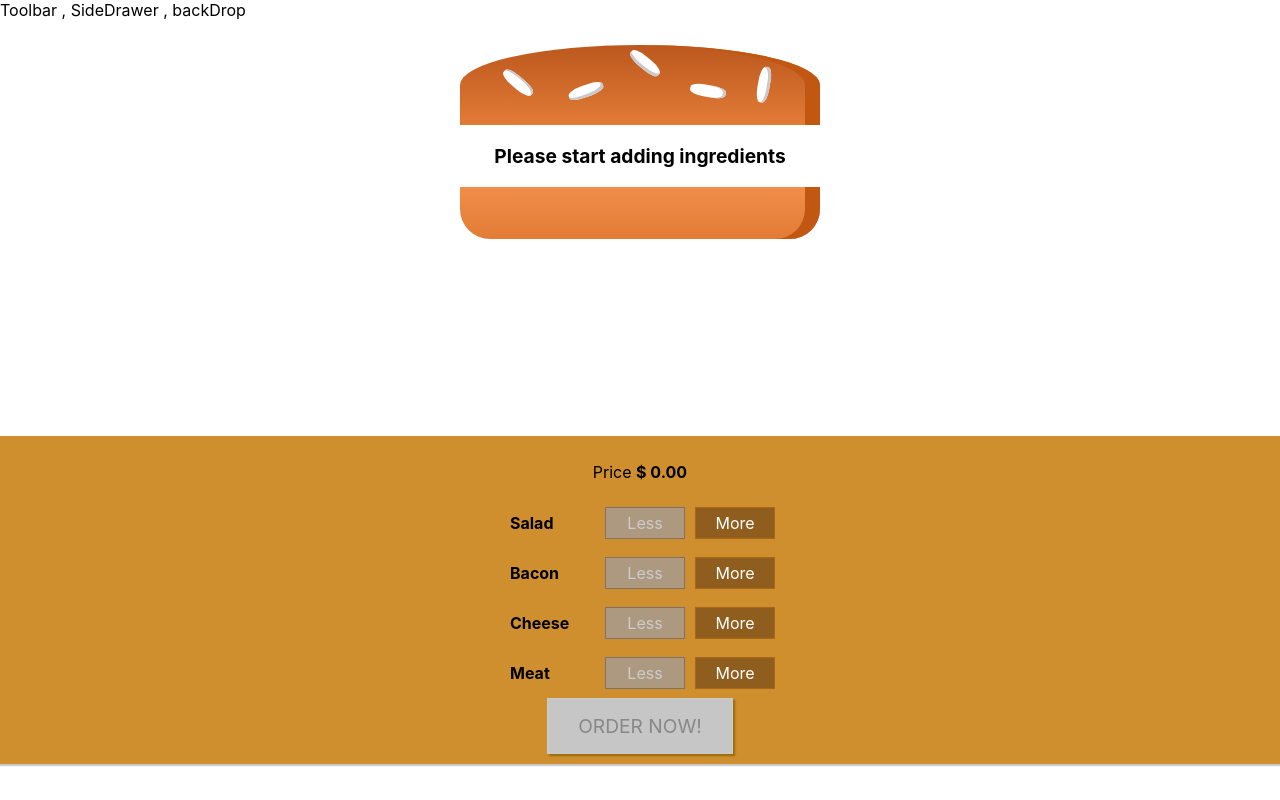
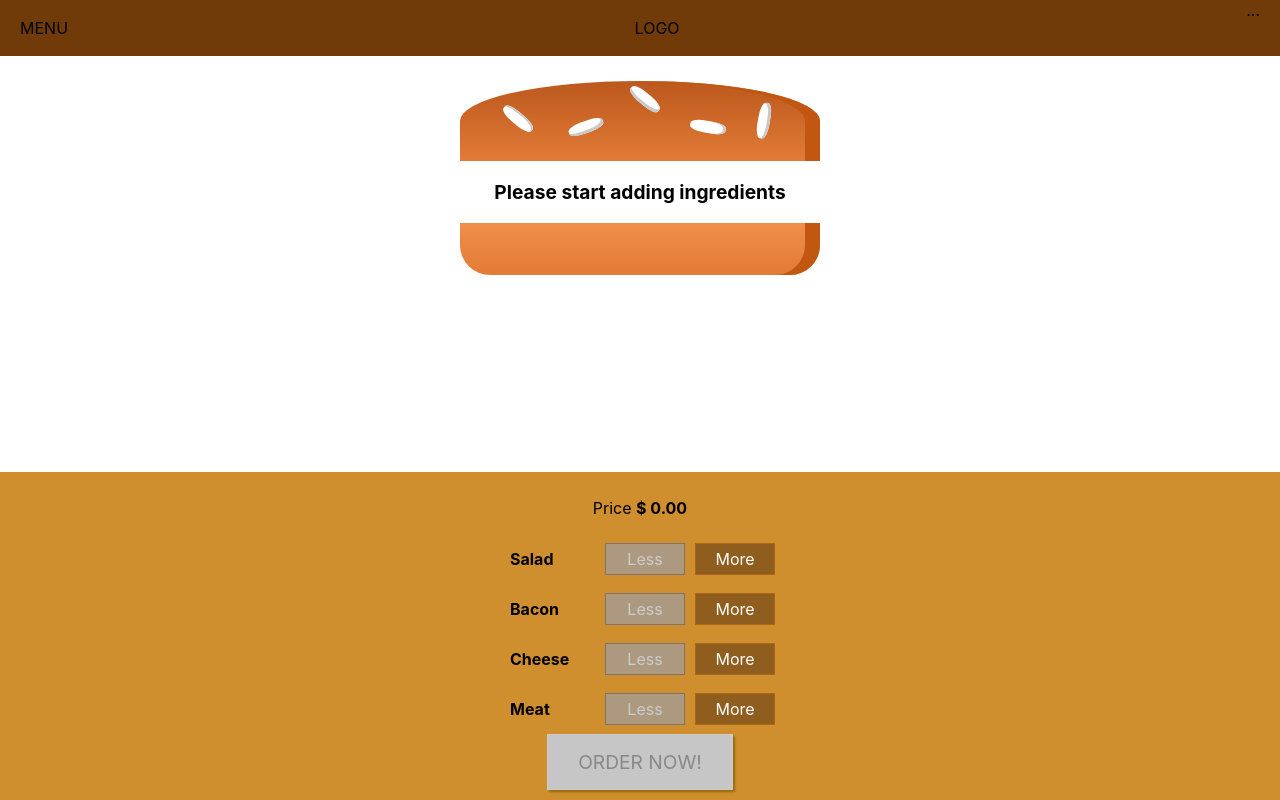
Before and after one commit to pramodkharade/reactbuggerapp, a React (Create React App) app: page / in a window 1280 px wide. Built offline with nearby package versions, Linux system fonts and the light colour scheme.

Commit message:
Added the Toolbar Component

```diff
--- a/src/components/Layout/Layout.js
+++ b/src/components/Layout/Layout.js
@@ -1,9 +1,10 @@
 import React from 'react';
 import Auxiliary from '../../hoc/Auxiliary';
 import Classes from './Layout.module.css';
+import Toolbar from '../Navigation/Toolbar/Toolbar';
 const layout = (props) => (
   <Auxiliary>
-  <div>Toolbar , SideDrawer , backDrop</div>
+  <Toolbar/>
   <main className={Classes.Content}>
       {props.children}
   </main>
--- a/src/components/Layout/Layout.module.css
+++ b/src/components/Layout/Layout.module.css
@@ -1,3 +1,3 @@
 .Content {
-    margin-top: 16px;
+    margin-top: 72px;
 }
--- /dev/null
+++ b/src/components/Navigation/Toolbar/Toolbar.js
@@ -0,0 +1,11 @@
+import React from 'react';
+import Classes from './Toolbar.module.css';
+const toolBar = (props) => (
+  <header className={Classes.Toolbar}>
+        <div>MENU</div>
+        <div>LOGO</div>
+        <nav>...</nav>
+    </header>
+);
+
+export default toolBar;
--- /dev/null
+++ b/src/components/Navigation/Toolbar/Toolbar.module.css
@@ -0,0 +1,17 @@
+.Toolbar {
+    height: 56px;
+    width: 100%;
+    position: fixed;
+    top: 0;
+    left: 0;
+    background-color: #703B09;
+    display: flex;
+    justify-content: space-between;
+    align-items: center;
+    padding: 0 20px;
+    box-sizing: border-box;
+    z-index: 90;
+}
+.Toolbar nav {
+    height: 100%;
+}
```
